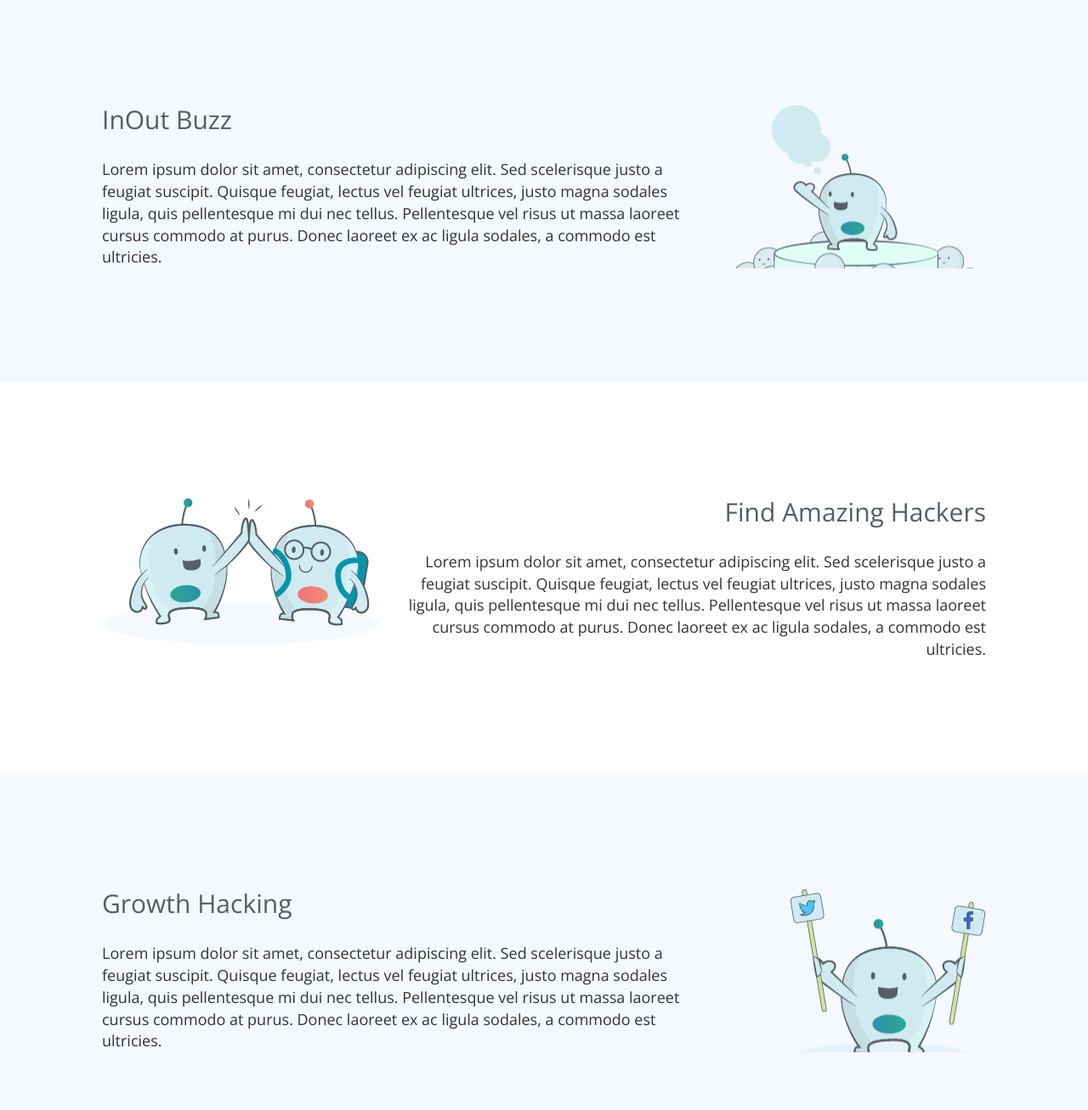
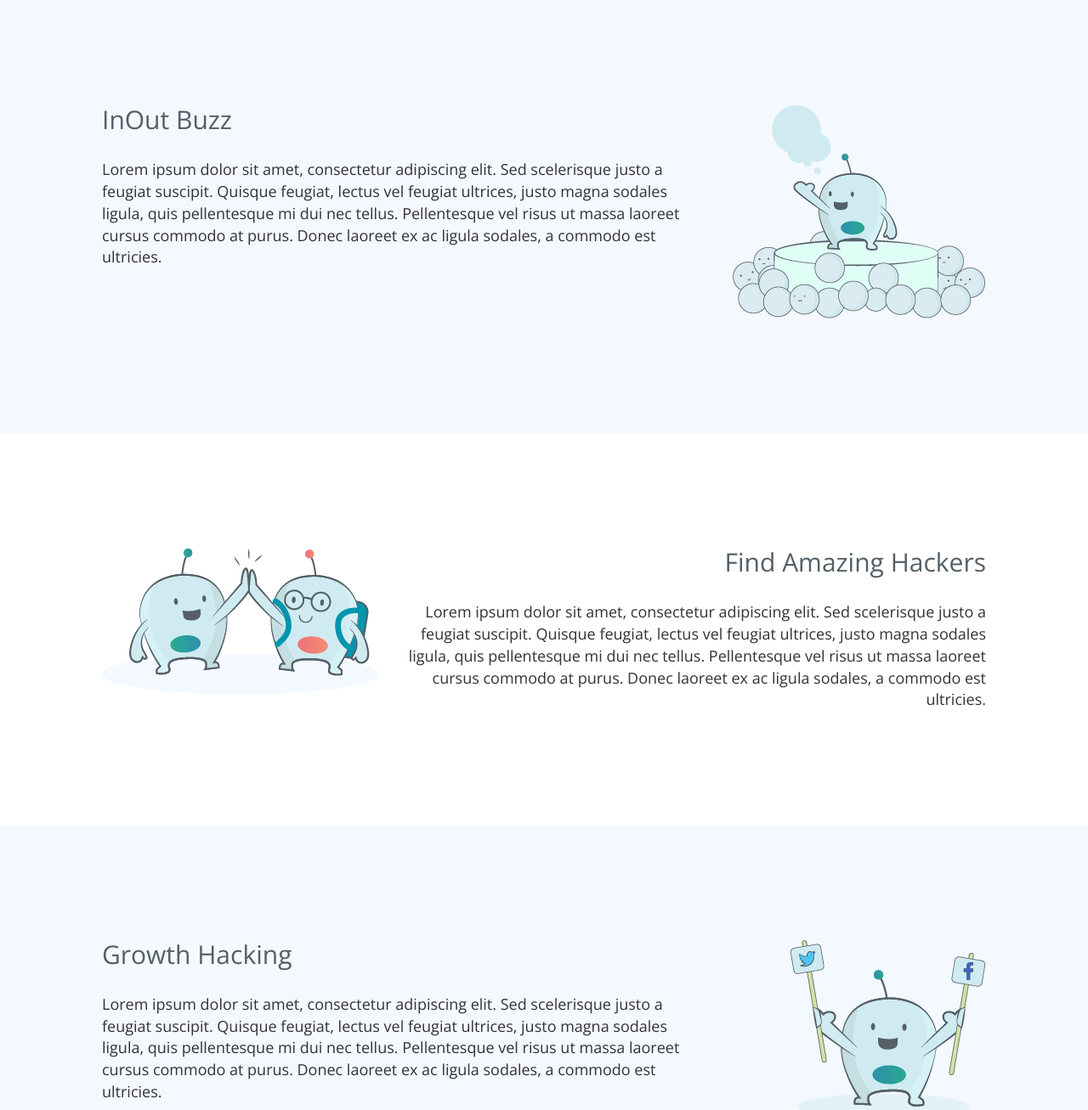
Before and after one commit to tarunmangukiya/inout, a plain HTML site: page theme/index.html in a window 1280 px wide. Shown: the part 1260-2567 px from the top of the page at 85% size. Drawn offline with nearby package versions, Linux system fonts and the light colour scheme.

Commit message:
Images min height

```diff
--- a/theme/assets/css/imports/_universal.css
+++ b/theme/assets/css/imports/_universal.css
@@ -58,14 +58,17 @@
 .art-buzz {
     padding-right: 340px;
     background: url(../../images/header-banner/assets-03.png) no-repeat top right;
+    min-height: 251px;
 }
 .art-hackers {
     padding-left: 340px;
     background: url(../../images/header-banner/assets-04.png) no-repeat top left;
+    min-height: 173px;
 }
 .art-growth {
     padding-right: 340px;
     background: url(../../images/header-banner/assets-05.png) no-repeat top right;
+    min-height: 211px;
 }
 
 /* Section type 1 */
```
